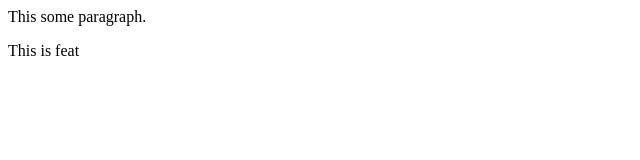
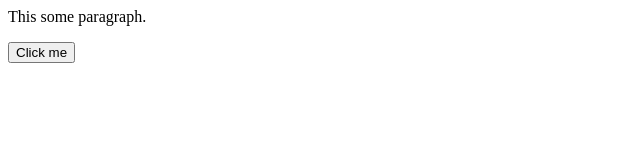
Before and after one commit to Ethicstapan/newRepo, a plain HTML site: page index.html in a window 1280 px wide. Shown: the full height of the page, 0-640 px from the left. Drawn offline with Linux system fonts and the light colour scheme.

Commit message:
This is button

```diff
--- a/index.html
+++ b/index.html
@@ -1,2 +1,2 @@
 <p>This some paragraph.</p>
-<p>This is feat</p>
+<button>Click me</button>
```
